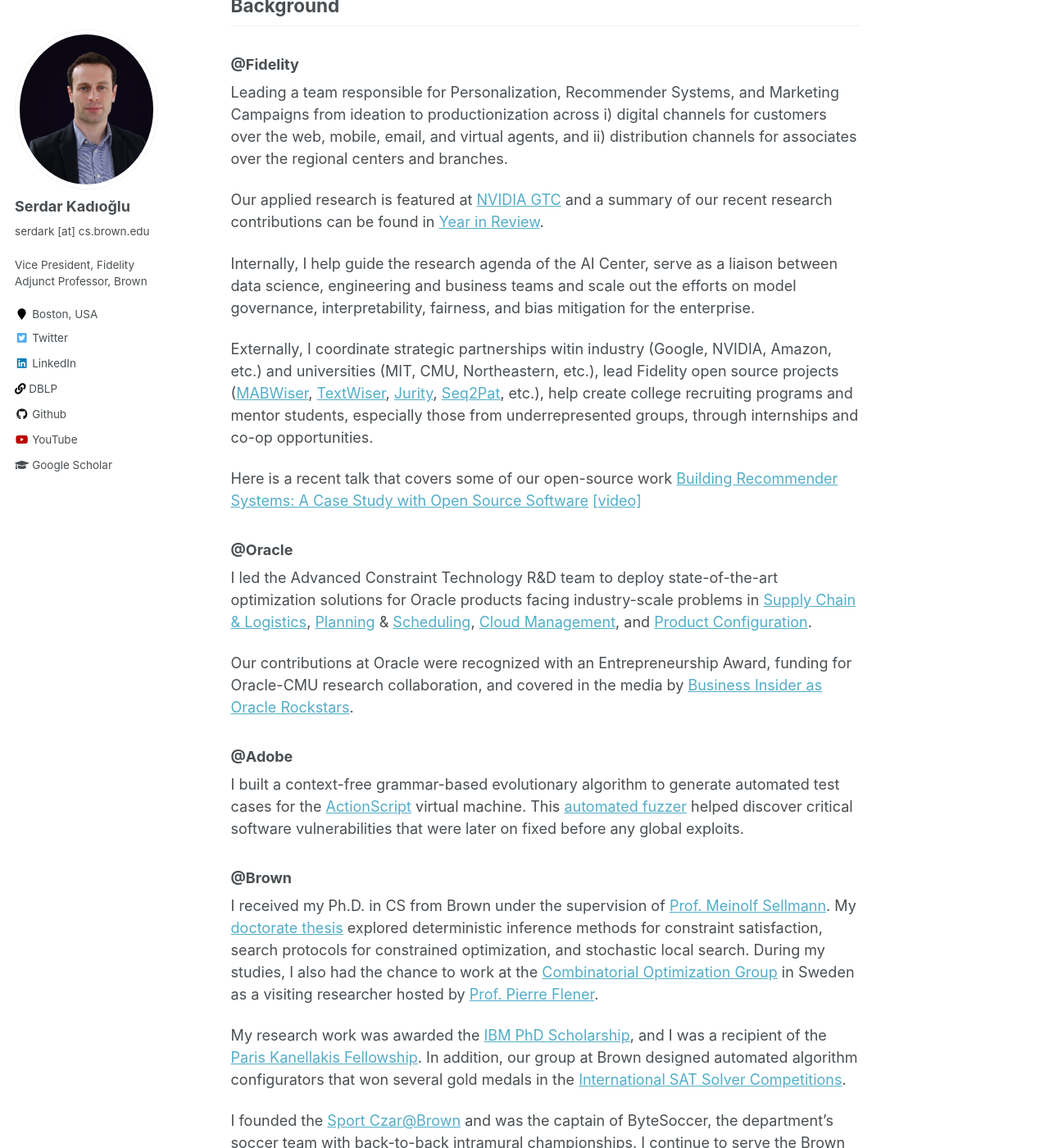
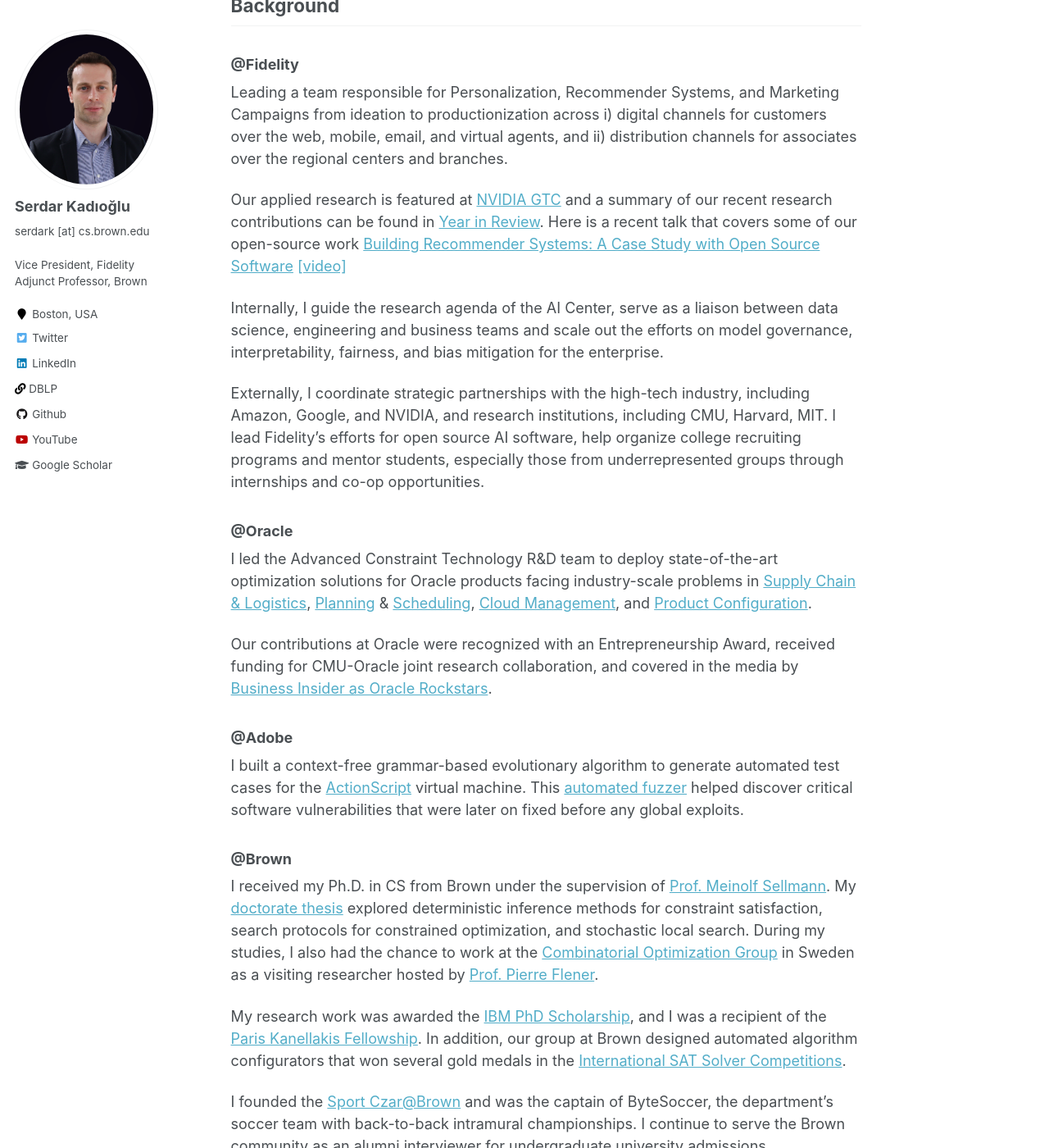
Before and after one commit to skadio/skadio.github.io, a Jekyll site: the page built from _pages/about.md, in a window 1280 px wide and 1400 px high, scrolled down 529 px. Shown: the whole window at 82% size. Built offline with Jekyll 4.4.1, drawn with Linux system fonts in a browser that asks for light colours.

Commit message:
Update about.md

```diff
--- a/_pages/about.md
+++ b/_pages/about.md
@@ -20,19 +20,19 @@ In parallel with my industry role, I serve in the (senior) [programme committee]
 
 Leading a team responsible for Personalization, Recommender Systems, and Marketing Campaigns from ideation to productionization across i) digital channels for customers over the web, mobile, email, and virtual agents, and ii) distribution channels for associates over the regional centers and branches.
 
-Our applied research is featured at [NVIDIA GTC](https://www.nvidia.com/gtc/) and a summary of our recent research contributions can be found in [Year in Review](https://www.linkedin.com/pulse/year-review-2021-serdar-kadioglu/).
+Our applied research is featured at [NVIDIA GTC](https://www.nvidia.com/gtc/) and a summary of our recent research contributions can be found in [Year in Review](https://www.linkedin.com/pulse/year-review-2021-serdar-kadioglu/). Here is a recent talk that covers some of our open-source work [Building Recommender Systems: A Case Study with Open Source Software](https://2021.allthingsopen.org/sessions/building-recommender-systems-a-case-study-with-open-source-software/) [[video]](https://www.youtube.com/watch?v=54d_YUalvOA)
 
-Internally, I help guide the research agenda of the AI Center, serve as a liaison between data science, engineering and business teams and scale out the efforts on model governance, interpretability, fairness, and bias mitigation for the enterprise.
 
-Externally, I coordinate strategic partnerships witin industry (Google, NVIDIA, Amazon, etc.) and universities (MIT, CMU, Northeastern, etc.), lead Fidelity open source projects ([MABWiser](https://github.com/fidelity/mabwiser), [TextWiser](https://github.com/fidelity/textwiser), [Jurity](https://github.com/fidelity/jurity), [Seq2Pat](https://github.com/fidelity/seq2pat), etc.), help create college recruiting programs and mentor students, especially those from underrepresented groups, through internships and co-op opportunities.
+Internally, I guide the research agenda of the AI Center, serve as a liaison between data science, engineering and business teams and scale out the efforts on model governance, interpretability, fairness, and bias mitigation for the enterprise.
 
-Here is a recent talk that covers some of our open-source work [Building Recommender Systems: A Case Study with Open Source Software](https://2021.allthingsopen.org/sessions/building-recommender-systems-a-case-study-with-open-source-software/) [[video]](https://www.youtube.com/watch?v=54d_YUalvOA)
+Externally, I coordinate strategic partnerships with the high-tech industry, including Amazon, Google, and NVIDIA, and research institutions, including CMU, Harvard, MIT. I lead  Fidelity's efforts for open source AI software, help organize college recruiting programs and mentor students, especially those from underrepresented groups through internships and co-op opportunities.
+
 
 ### @Oracle
 
 I led the Advanced Constraint Technology R&D team to deploy state-of-the-art optimization solutions for Oracle products facing industry-scale problems in [Supply Chain & Logistics](https://www.oracle.com/scm/), [Planning](https://www.oracle.com/erp/) & [Scheduling](https://www.oracle.com/human-capital-management/), [Cloud Management](https://www.oracle.com/java/coherence/), and [Product Configuration](https://www.oracle.com/cx/).
 
-Our contributions at Oracle were recognized with an Entrepreneurship Award, funding for Oracle-CMU research collaboration, and covered in the media by [Business Insider as Oracle Rockstars](https://www.businessinsider.com/oracle-rock-star-engineers-2016-3?op=0#serdar-kadioglu-turning-theory-into-products-21).
+Our contributions at Oracle were recognized with an Entrepreneurship Award, received funding for CMU-Oracle joint research collaboration, and covered in the media by [Business Insider as Oracle Rockstars](https://www.businessinsider.com/oracle-rock-star-engineers-2016-3?op=0#serdar-kadioglu-turning-theory-into-products-21).
 
 ### @Adobe
 
```
